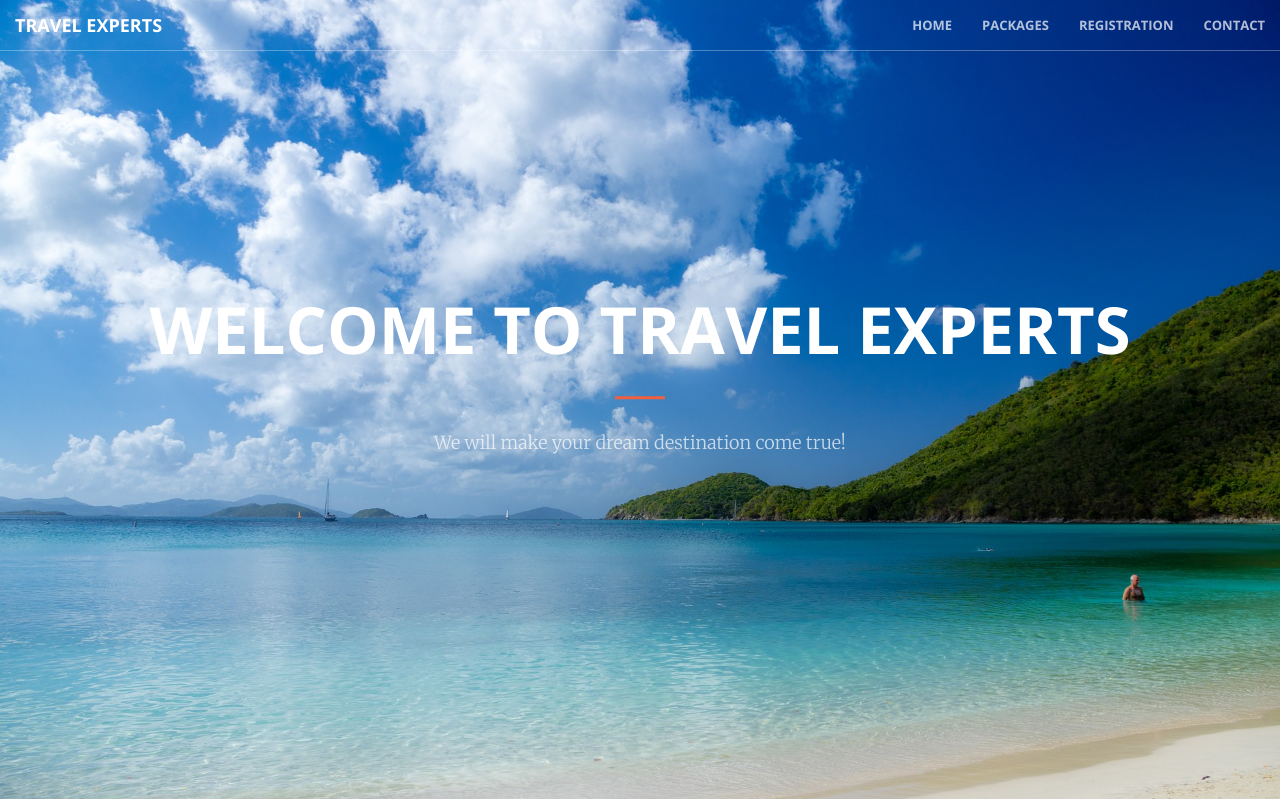
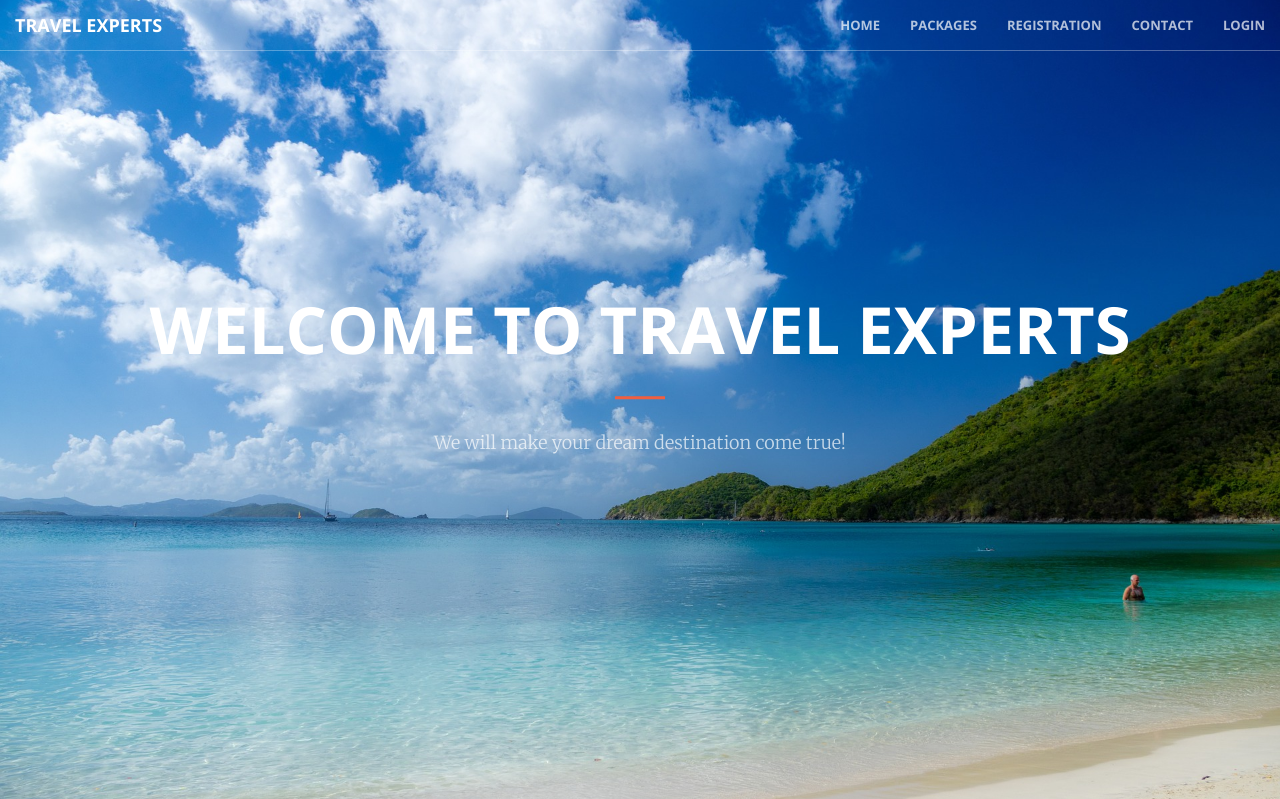
Before and after one commit to oosd2015/term1, a PHP site: page / in a window 1280 px wide. Shown: the top 799 px of the page. Run offline with PHP 8.4, Linux system fonts and the light colour scheme.

Commit message:
Added Login/Logout to index

```diff
--- a/Template/Group website/index.php
+++ b/Template/Group website/index.php
@@ -5,9 +5,6 @@ Date:        2015-11-18
 Description: HTML Index page.
              Uses Bootstrap Template, CSS, and JavaScript.
 <!-----------------------------------------------------------------------------
-<?php
-unset($_SESSION['packageId']);
-?>
 
 <!-----------------------------------------------------------------------------
 License:     Apache 2.0 by Start Bootstrap.
@@ -31,6 +28,26 @@ License:     Apache 2.0 by Start Bootstrap.
              CONNECTION WITH THE SOFTWARE OR THE USE OR OTHER DEALINGS IN THE
              SOFTWARE." Source: http://www.apache.org/licenses/LICENSE-2.0
 ------------------------------------------------------------------------------->
+
+<?php
+include("../../Server/backbone/global.php");
+
+if (isset($_SESSION['packageId'])) {
+  unset($_SESSION['packageId']);
+}
+
+$logState;
+$loginLink;
+
+  if( loggedIn() ) {
+    $logState = "Logout";
+    $loginLink = "logout.php";
+  } else {
+    $logState = "Login";
+    $loginLink = "login.php";
+  }
+?>
+
 <!DOCTYPE html>
 <html lang="en">
   <head>
@@ -81,6 +98,9 @@ License:     Apache 2.0 by Start Bootstrap.
               </li>
               <li>
                 <a class="page-scroll" href="contact.php">Contact</a>
+              </li>
+              <li>
+                <a class="page-scroll" href="<?php echo $loginLink; ?>"><?php echo $logState; ?></a>
               </li>
             </ul>
           </div>
```
